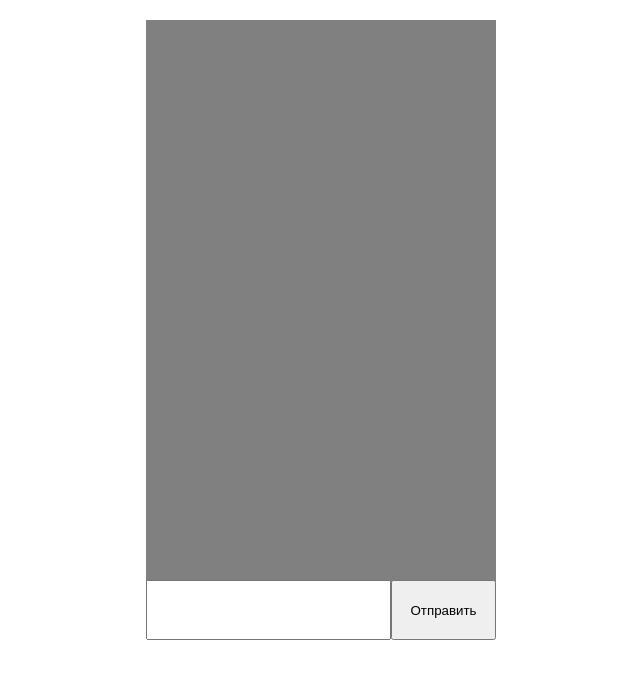
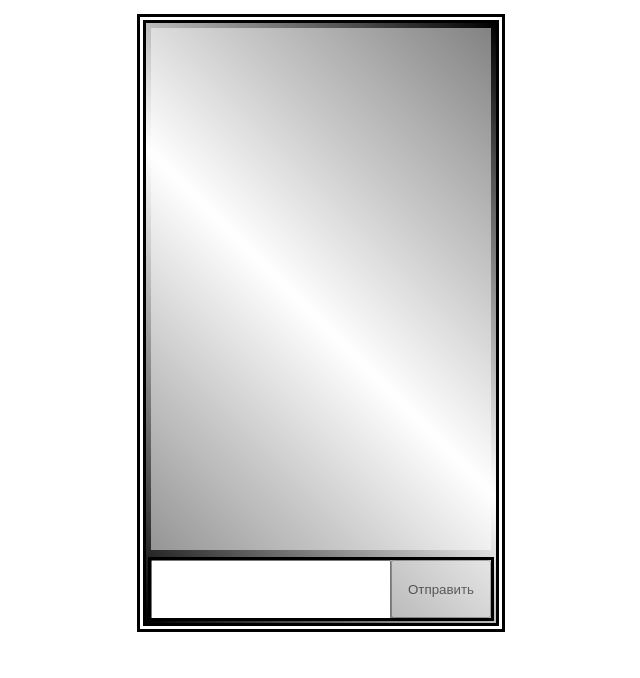
Before and after one commit to CyberPineapple/Project-React, a React (Create React App) app: page / in a window 1280 px wide. Shown: the top 678 px of the page, without its empty margins (319-959 px from the left). Built offline with nearby package versions, Linux system fonts and the light colour scheme.

Commit message:
Изменен интерфейс

```diff
--- a/src/components/output.js
+++ b/src/components/output.js
@@ -1,5 +1,4 @@
 import React from'react';
-import '../styles/app.css';
 
 
 
--- a/src/index.js
+++ b/src/index.js
@@ -1,5 +1,6 @@
 import React from 'react';
 import ReactDOM from 'react-dom';
 import App from './components/App.js';
+import './styles/app.css'
 
 ReactDOM.render(<App />, document.getElementById('root'));
--- a/src/styles/app.css
+++ b/src/styles/app.css
@@ -1,32 +1,40 @@
 
 .app{
-
+    display: flex;
+    flex-direction: column;
     margin: auto;
     height: 600px;
     width: 350px;
-    /* border: 3px solid black;
-    border-radius: 5px; */
+    outline: 3px solid black;
     background-color: grey;
     margin-top: 20px;
+    margin-bottom: 20px;
+    border: 3px solid black;
+    outline-offset: 3px;
+    background: linear-gradient(45deg, black, white, black)
+
 }
 
 .output{
-    padding: 10px;
+    margin: 5px;
     height: 90%;
     overflow-y: auto;
     overflow-wrap: break-word;
+    background-color: white;
+    opacity: 0.5;
 }
 
 .input{
-    margin: 0;
-    position: relative;
+    display: flex;
     height: 10%;
+    margin: 5px;
+    outline: 3px solid black;
+
+
 }
 
 textarea{
     outline: none;
-    right: 30%;
-    box-sizing: border-box;
     height: 100%;
     width: 70%;
     resize: none;
@@ -34,12 +42,11 @@ textarea{
 }
 
 button{
-    box-sizing: border-box;
-    position: absolute;
-    left: 70%;
-    height: 100%;
-    width: 30%;
+    width: auto;
+    height: auto;
+    flex: 1 1 auto;
     outline: none;
+    opacity: 0.5;
 }
 
 button:active{
@@ -48,12 +55,14 @@ button:active{
 }
 
 .message-container{
+    opacity: 1;
     width: 90%;
 }
 
 .message{
-    margin: 0;
-    width: 100%;
+    color: black;
+    margin: auto;
+    width: 90%;
     border-bottom: 3px solid black;
 }
 
```
Also changed, not shown: src/components/App.js (+3 -4 lines).
